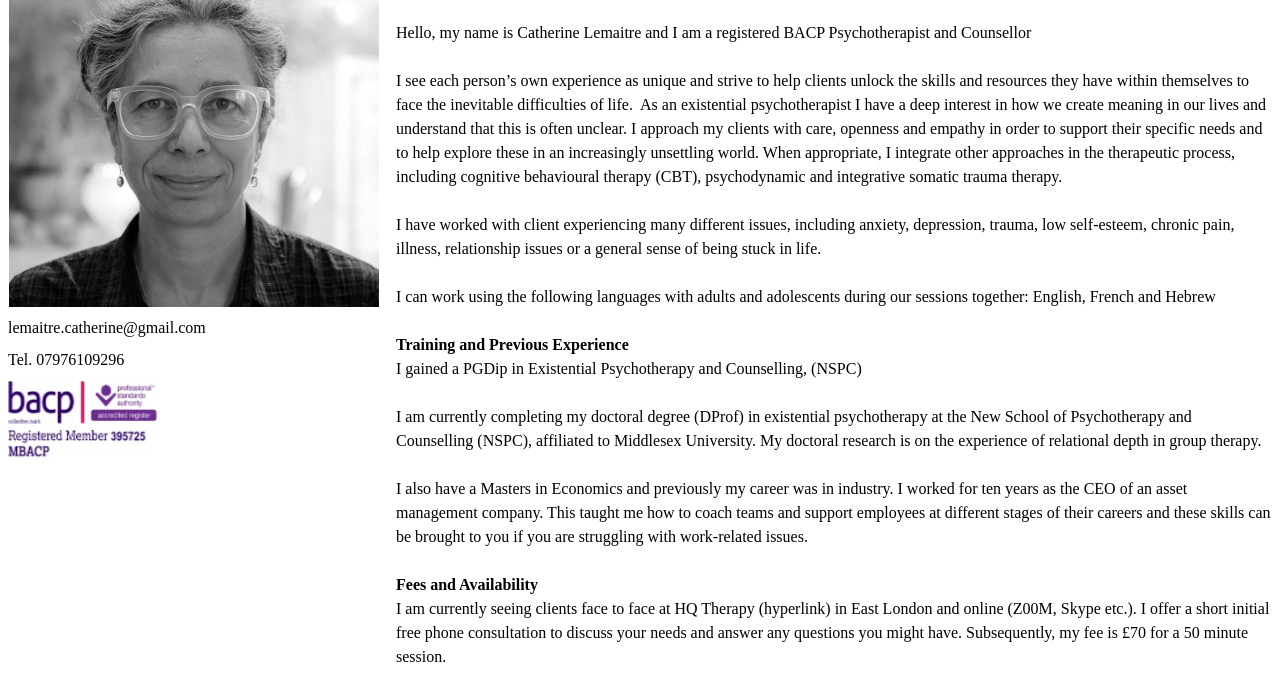
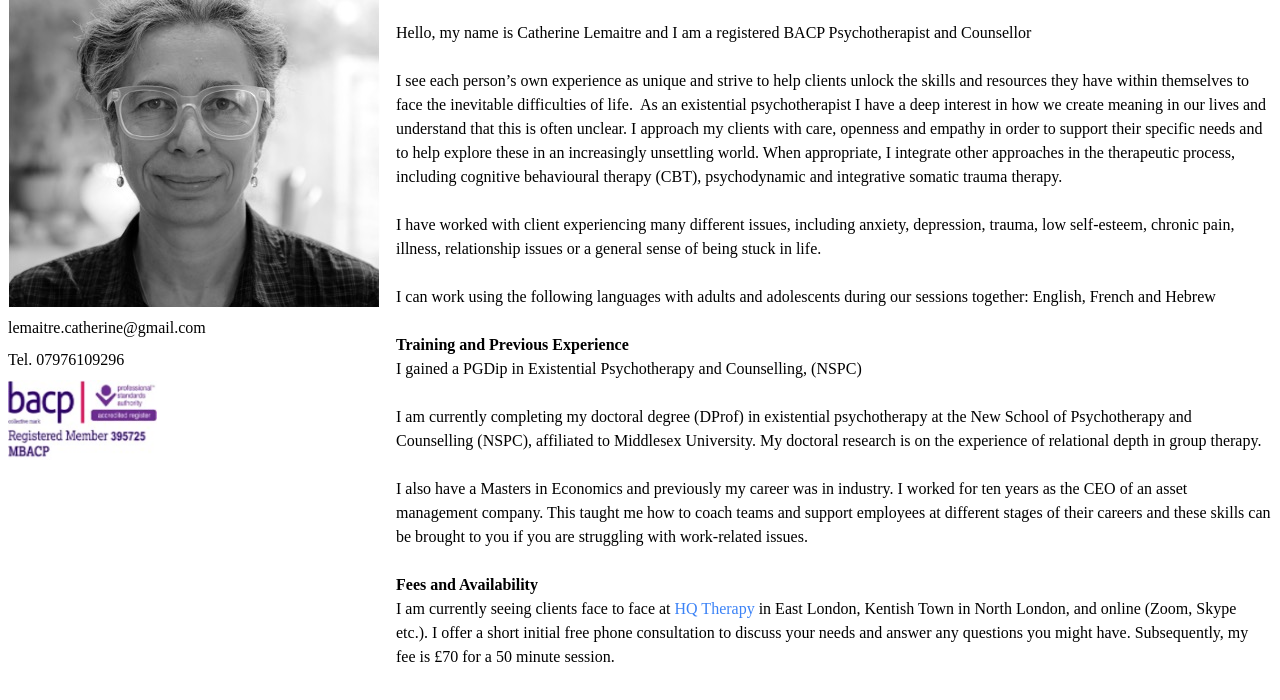
Before and after one commit to catherinelemaitre/catherinelemaitre.github.io, a plain HTML site: page index.html in a window 1280 px wide. Shown: the part 80-780 px from the top of the page. Drawn offline with nearby package versions, Linux system fonts and the light colour scheme.

Commit message:
hyperlink

```diff
--- a/index.html
+++ b/index.html
@@ -37,7 +37,7 @@
 
 				<div class="font-bold"> Fees and Availability </div>
 
-				I am currently seeing clients face to face at HQ Therapy (hyperlink)  in East London and online (Z00M, Skype etc.). I offer a short initial free phone consultation to discuss your needs and answer any questions you might have. Subsequently, my fee is £70 for a 50 minute session. <br><br>
+				I am currently seeing clients face to face at <a class="text-blue-500" href="https://www.hqtherapy.com"> HQ Therapy </a>  in East London, Kentish Town in North London, and online (Zoom, Skype etc.). I offer a short initial free phone consultation to discuss your needs and answer any questions you might have. Subsequently, my fee is £70 for a 50 minute session. <br><br>
 			</div>
 		</div>
 	</body>
```
